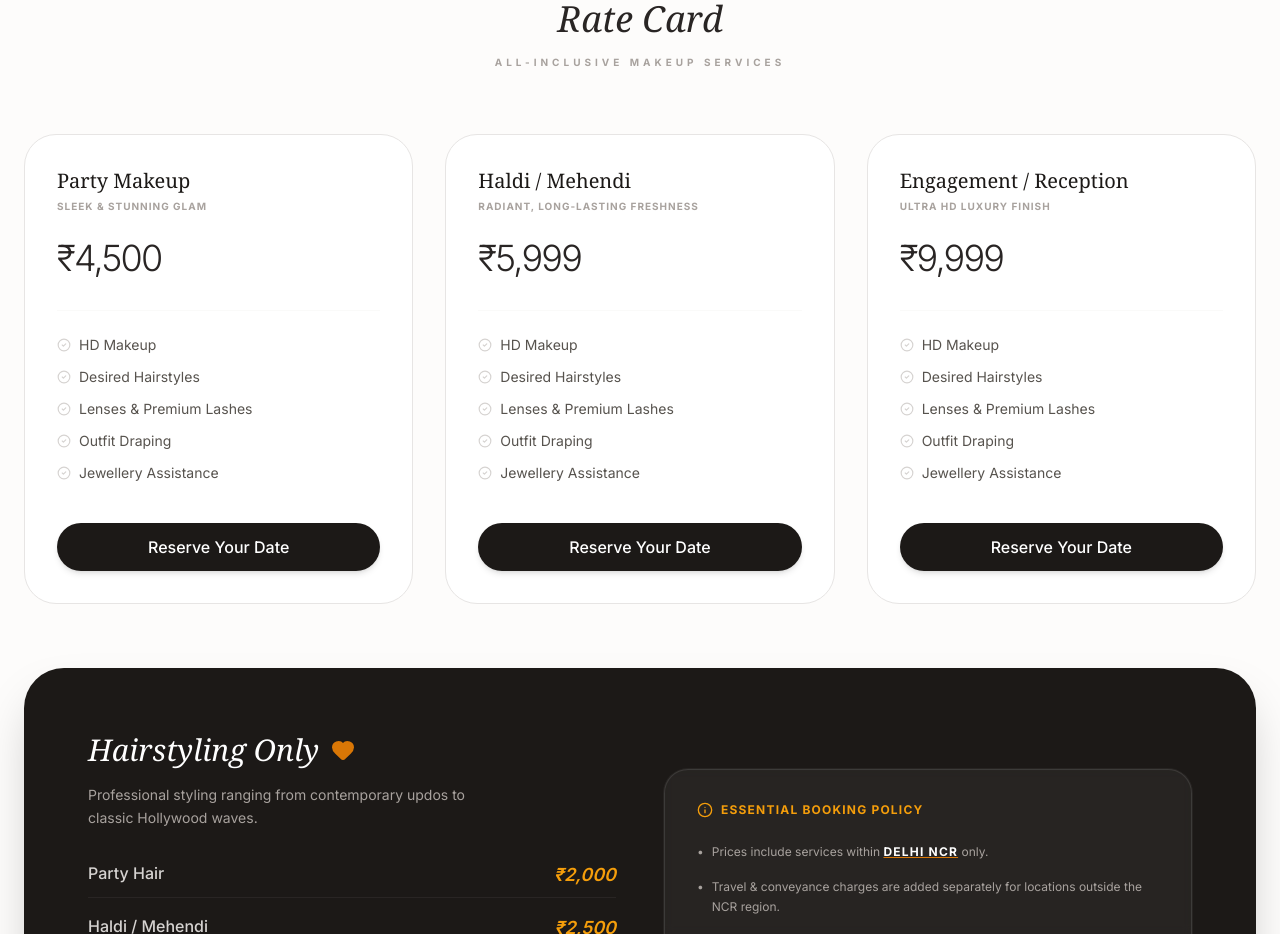
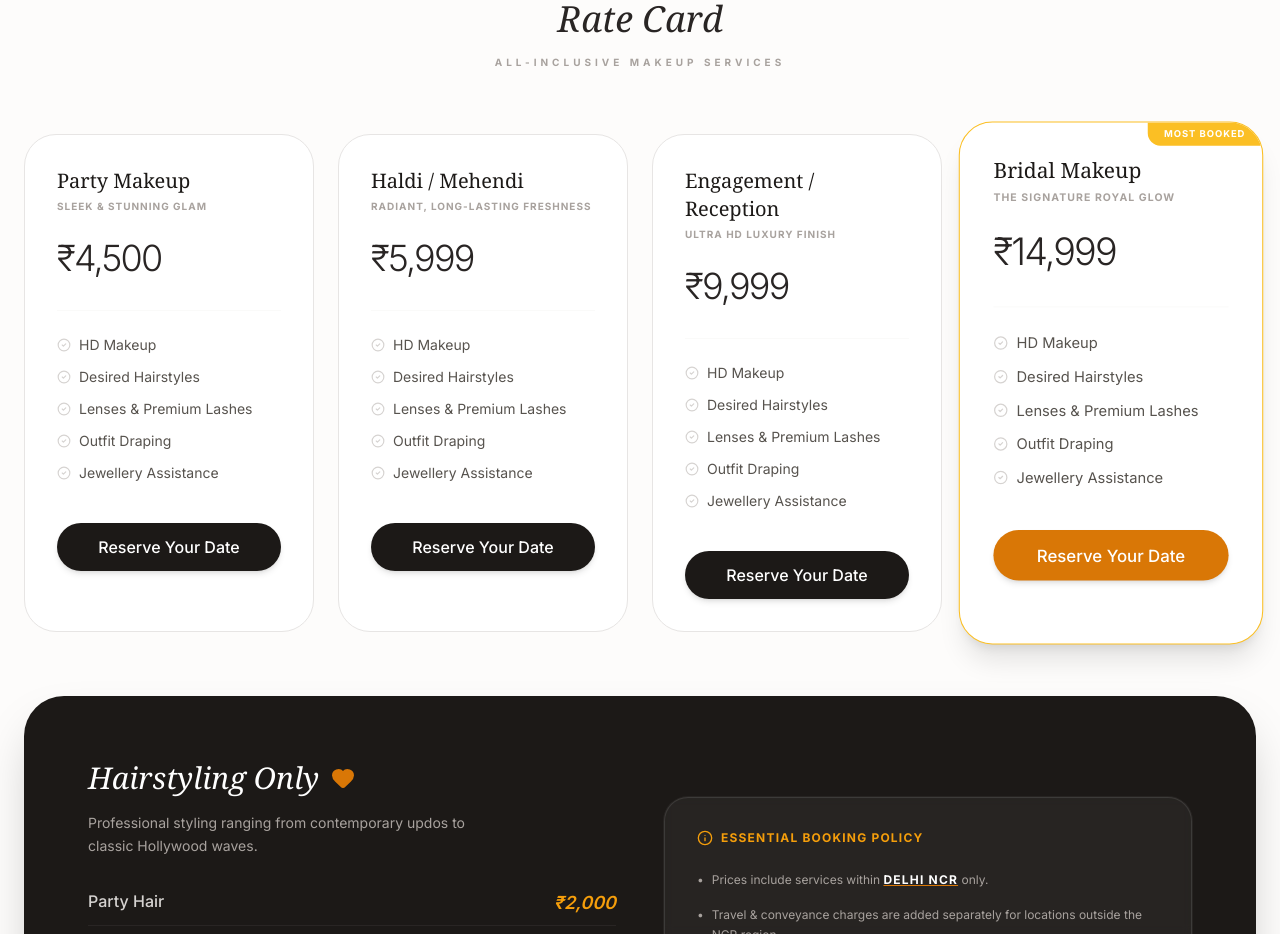
Before and after one commit to Ashish-Coder12/SPA-Isha, a Next.js app: page / in a window 1280 px wide. Shown: the part 2820-3754 px from the top of the page. Built offline with nearby package versions, Linux system fonts and the light colour scheme.

Commit message:
added bridal makup

```diff
--- a/app/page.tsx
+++ b/app/page.tsx
@@ -172,13 +172,20 @@ export default function LandingPage() {
           <p className="text-stone-400 uppercase text-[10px] tracking-[0.4em] font-bold">All-Inclusive Makeup Services</p>
         </div>
 
-        <div className="grid md:grid-cols-3 gap-8 mb-16">
+       {/* --- Pricing: Makeup Packages --- */}
+<div className="grid md:grid-cols-2 lg:grid-cols-4 gap-6 mb-16">
   {[
     { name: "Party Makeup", price: "4,500", desc: "Sleek & Stunning Glam" },
     { name: "Haldi / Mehendi", price: "5,999", desc: "Radiant, Long-lasting Freshness" },
-            { name: "Engagement / Reception", price: "9,999", desc: "Ultra HD Luxury Finish" }
+    { name: "Engagement / Reception", price: "9,999", desc: "Ultra HD Luxury Finish" },
+    { name: "Bridal Makeup", price: "14,999", desc: "The Signature Royal Glow", featured: true }
   ].map((pkg) => (
-            <div key={pkg.name} className="bg-white p-8 rounded-[32px] border border-stone-200 hover:shadow-2xl hover:border-amber-100 transition-all group relative overflow-hidden">
+    <div key={pkg.name} className={`bg-white p-8 rounded-[32px] border ${pkg.featured ? 'border-amber-400 shadow-xl scale-105' : 'border-stone-200'} hover:shadow-2xl hover:border-amber-200 transition-all group relative overflow-hidden`}>
+      {pkg.featured && (
+        <div className="absolute top-0 right-0 bg-amber-400 text-white text-[9px] font-bold px-4 py-1 rounded-bl-xl uppercase tracking-widest">
+          Most Booked
+        </div>
+      )}
       <h4 className="text-xl font-serif mb-1 group-hover:text-amber-900">{pkg.name}</h4>
       <p className="text-stone-400 text-[10px] mb-6 uppercase tracking-widest font-bold">{pkg.desc}</p>
       <div className="text-4xl font-light mb-8 text-stone-800 tracking-tighter">₹{pkg.price}</div>
@@ -190,7 +197,7 @@ export default function LandingPage() {
         ))}
       </ul>
       <a href={`https://wa.me/918076791133?text=Hi%20Isha,%20I%20want%20to%20book%20the%20${pkg.name}%20package.`}
-                 className="block text-center py-3 rounded-full bg-stone-900 text-white font-medium hover:bg-stone-700 transition shadow-md">
+         className={`block text-center py-3 rounded-full font-medium transition shadow-md ${pkg.featured ? 'bg-amber-600 text-white hover:bg-amber-700' : 'bg-stone-900 text-white hover:bg-stone-700'}`}>
         Reserve Your Date
       </a>
     </div>
```
Lines whose indentation alone changed are shown as unchanged.
